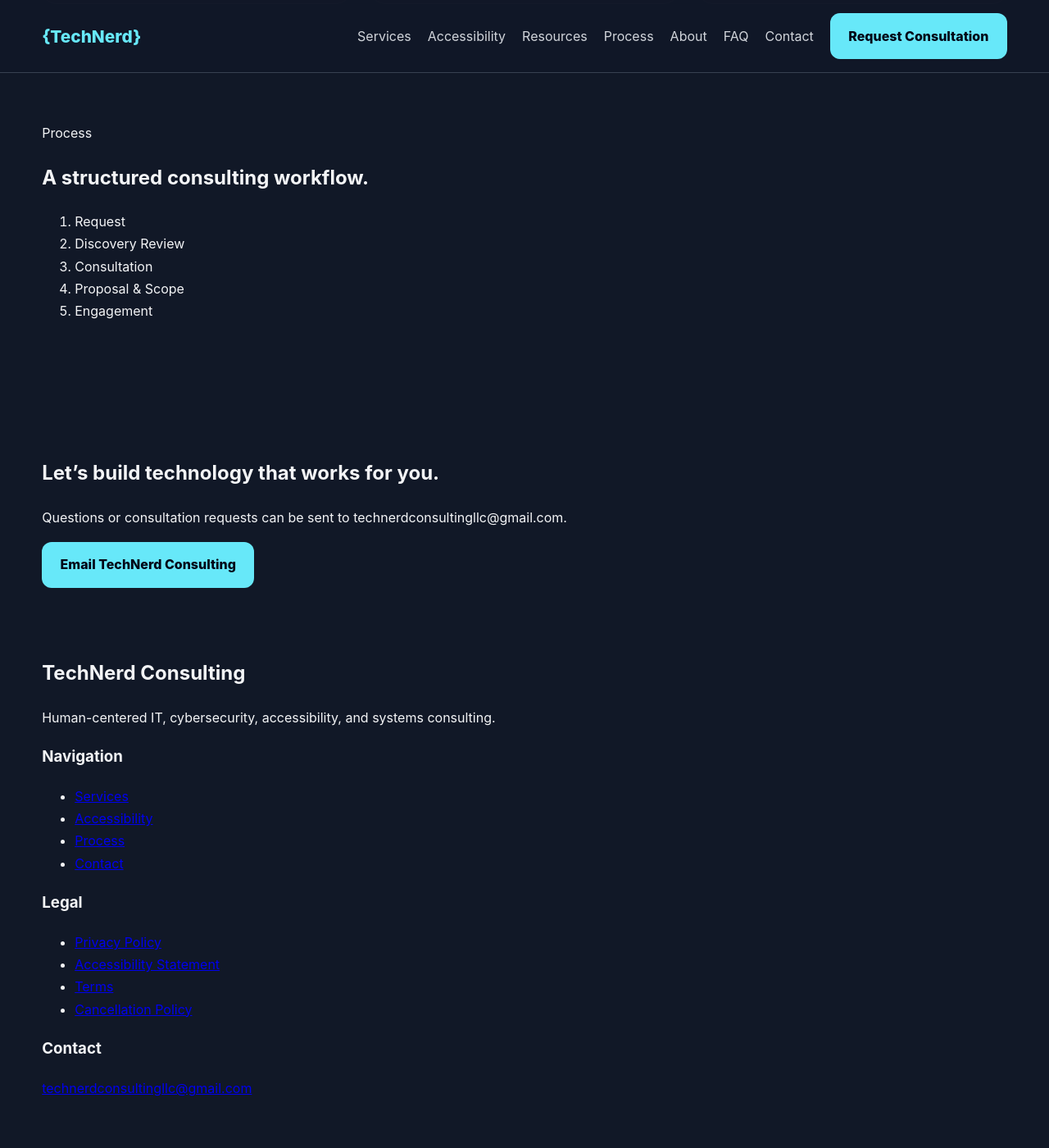
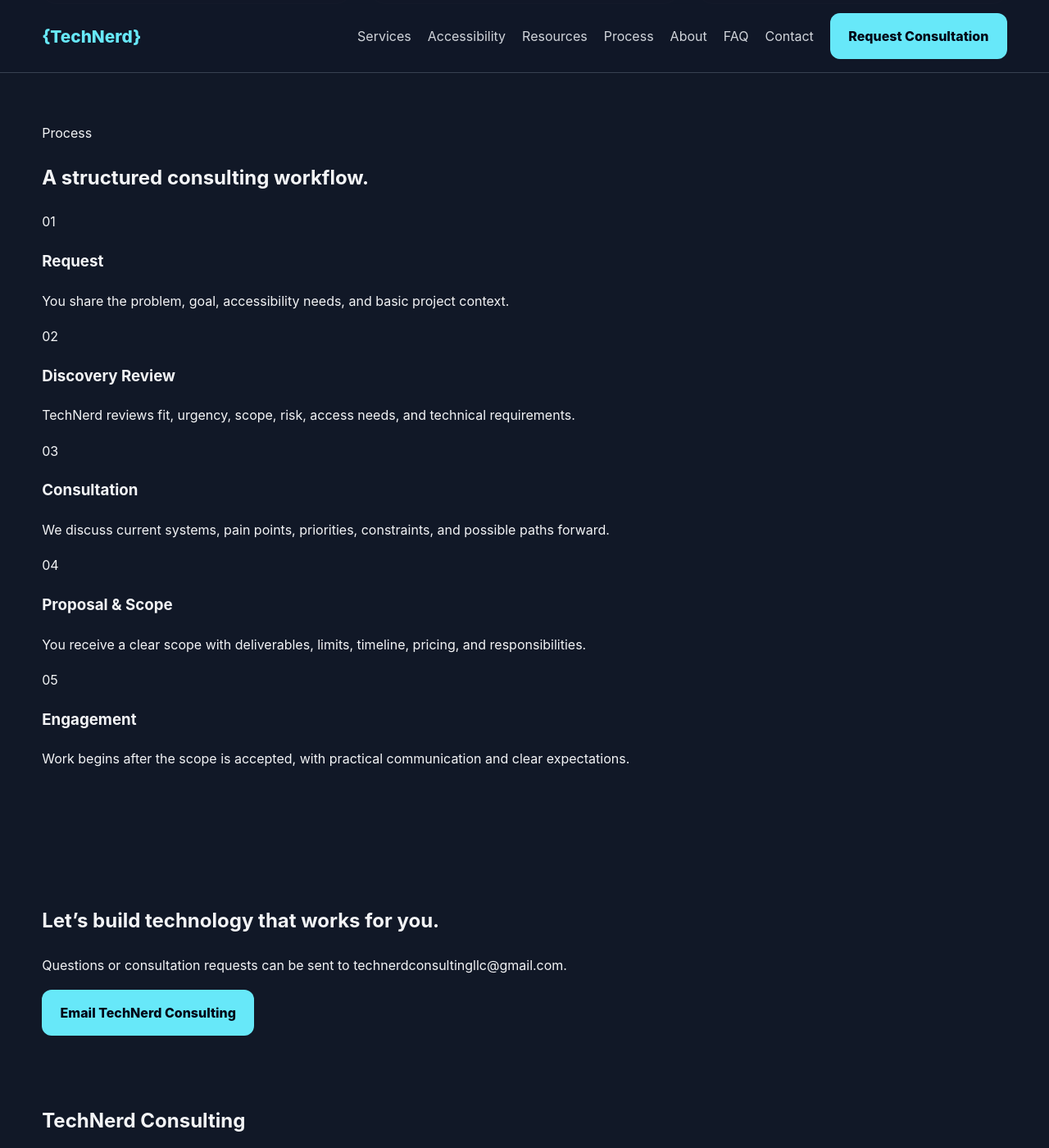
Before and after one commit to cjblackthorn/technerd, a Jekyll site: the page built from index.md, in a window 1280 px wide and 1400 px high, scrolled down 2464 px. Shown: the whole window at 82% size. Built offline with Jekyll 4.4.1, drawn with Linux system fonts in a browser that asks for light colours; before the commit the page ends 3821 px from its top, so only the background shows below that.

Commit message:
Improve homepage process section details

```diff
--- a/index.md
+++ b/index.md
@@ -105,13 +105,37 @@ description: Human-centered IT, cybersecurity, accessibility, and systems consul
   <p class="eyebrow">Process</p>
   <h2>A structured consulting workflow.</h2>
 
-  <ol class="process-list">
-    <li>Request</li>
-    <li>Discovery Review</li>
-    <li>Consultation</li>
-    <li>Proposal & Scope</li>
-    <li>Engagement</li>
-  </ol>
+  <div class="process-grid">
+    <article class="process-step">
+      <span class="step-number">01</span>
+      <h3>Request</h3>
+      <p>You share the problem, goal, accessibility needs, and basic project context.</p>
+    </article>
+
+    <article class="process-step">
+      <span class="step-number">02</span>
+      <h3>Discovery Review</h3>
+      <p>TechNerd reviews fit, urgency, scope, risk, access needs, and technical requirements.</p>
+    </article>
+
+    <article class="process-step">
+      <span class="step-number">03</span>
+      <h3>Consultation</h3>
+      <p>We discuss current systems, pain points, priorities, constraints, and possible paths forward.</p>
+    </article>
+
+    <article class="process-step">
+      <span class="step-number">04</span>
+      <h3>Proposal & Scope</h3>
+      <p>You receive a clear scope with deliverables, limits, timeline, pricing, and responsibilities.</p>
+    </article>
+
+    <article class="process-step">
+      <span class="step-number">05</span>
+      <h3>Engagement</h3>
+      <p>Work begins after the scope is accepted, with practical communication and clear expectations.</p>
+    </article>
+  </div>
 </section>
 
 <section class="section-block final-cta">
```
